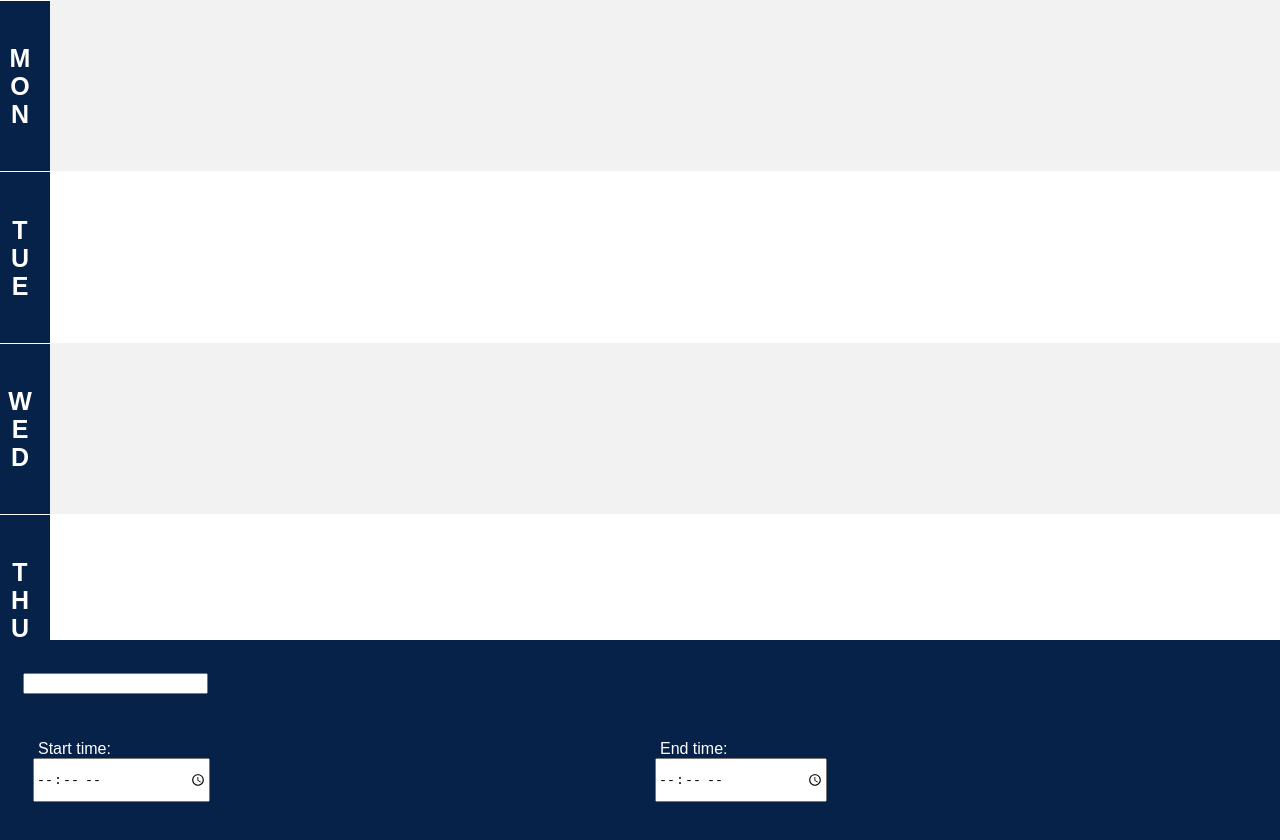
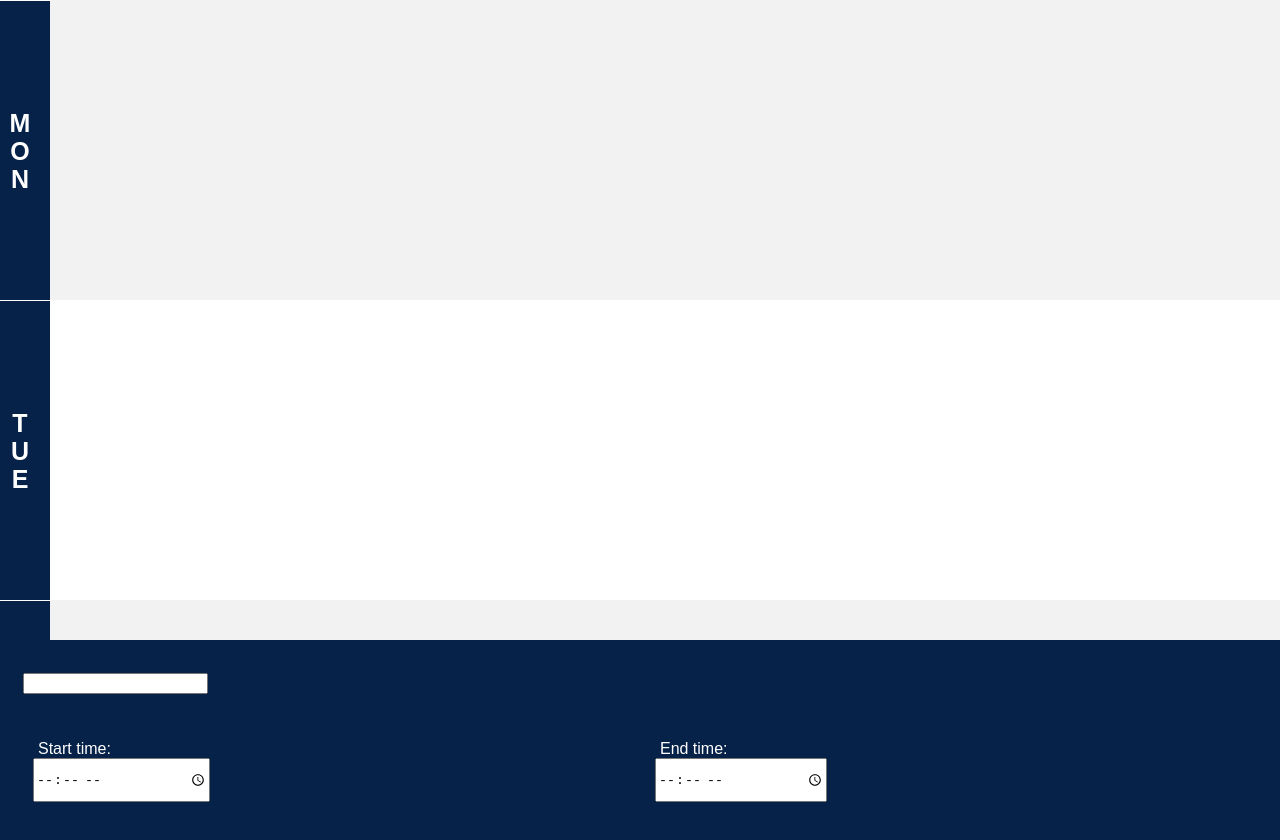
Before and after one commit to DinkieShy/ScheduleBuilder, a plain HTML site: page index.html in a window 1280 px wide. Drawn offline with nearby package versions, Linux system fonts and the light colour scheme.

Commit message:
Update styles.css

```diff
--- a/styles.css
+++ b/styles.css
@@ -11,7 +11,7 @@
 .dayArea{
   position: relative;
   text-align: center;
-  height: calc(calc(100vh - 200px) / 3.5);
+  height: calc(calc(100vh - 200px) / 2);
   box-sizing: border-box;
   overflow-x: scroll;
   overflow-y: hidden;
@@ -108,6 +108,7 @@
   height: calc(20vh - 40px);
   box-sizing: border-box;
   float: left;
+  user-select: text !important;
 }
 
 p{
@@ -125,7 +126,7 @@ p{
 .dayTitle{
   padding: 5px;
   width: 75px;
-  height: calc(calc(100vh - 200px) / 3.5);
+  height:  calc(calc(100vh - 200px) / 2);
   font-size: 50px;
   z-index: 2;
   margin: 0;
```
